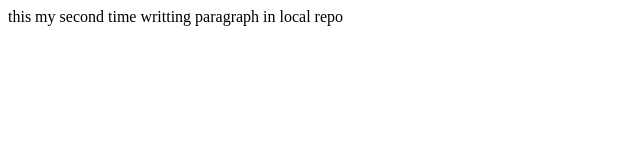
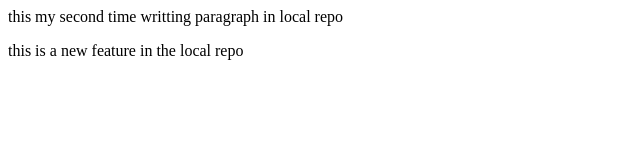
Before and after one commit to Pranav-Edvankar/localrepo, a plain HTML site: page index.html in a window 1280 px wide. Shown: the whole page, without its empty margins (0-640 px from the left). Drawn offline with Linux system fonts and the light colour scheme.

Commit message:
added new paragraph in the html

```diff
--- a/index.html
+++ b/index.html
@@ -1 +1,2 @@
 <p>this my second time writting paragraph in local repo</p>
+<p>this is a new feature in the local repo</p>
```
